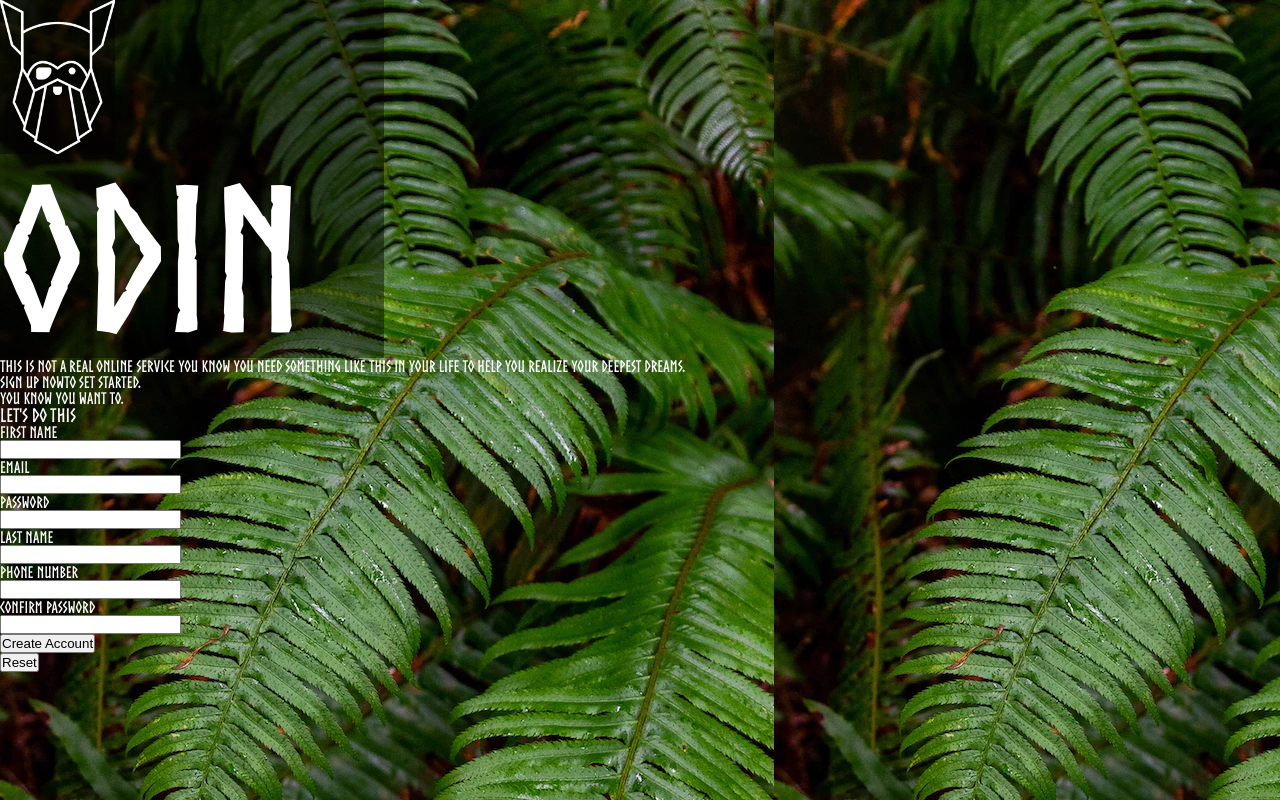
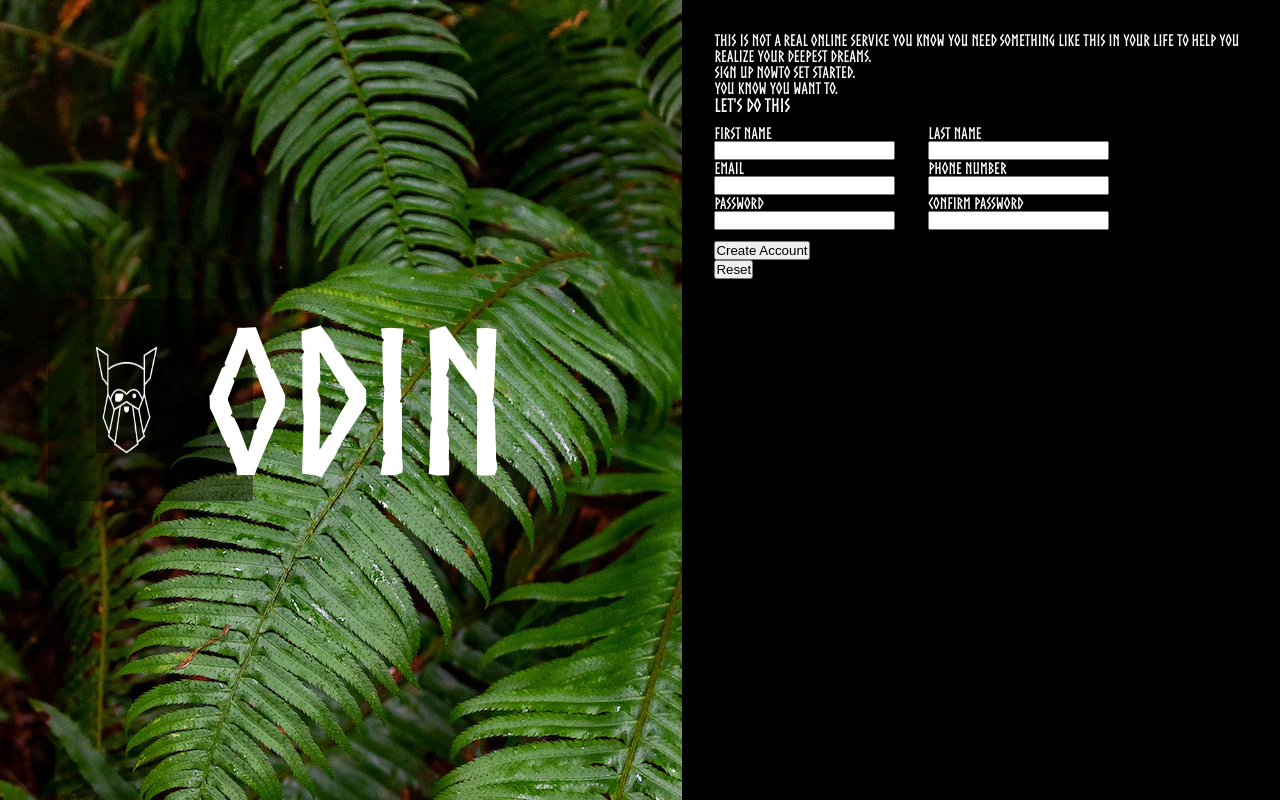
Before and after one commit to programmer-weeb/Sign-Up-Form, a plain HTML site: page index.html in a window 1280 px wide. Drawn offline with Linux system fonts and the light colour scheme.

Commit message:
Some CSS

```diff
--- a/index.html
+++ b/index.html
@@ -1,5 +1,6 @@
 <!DOCTYPE html>
 <html lang="en">
+
 <head>
     <meta charset="UTF-8">
     <meta http-equiv="X-UA-Compatible" content="IE=edge">
@@ -8,6 +9,7 @@
     <!-- style -->
     <link rel="stylesheet" href="style.css">
 </head>
+
 <body>
     <main>
         <div class="leftDev">
@@ -18,11 +20,13 @@
         </div>
         <div class="rightDiv">
             <div class="txtBeforeForm">
-                <p>this is not a real online service you know you need something like this in your life to help you realize your deepest dreams. <br>Sign up nowto set started.</p>
+                <p>this is not a real online service you know you need something like this in your life to help you
+                    realize your deepest dreams. <br>Sign up nowto set started.</p>
                 <h4>you know you want to.</h4>
             </div>
             <form action="#" method="post">
                 <h3>Let's do this</h3>
+                <div class="flex">
                     <div class="leftInputs">
                         <label for="fname">First Name</label><br>
                         <input type="text" id="fname"><br>
@@ -39,10 +43,12 @@
                         <label for="confirmPassword">confirm Password</label><br>
                         <input type="password" id="confirmPassword"><br>
                     </div>
+                </div>
                 <button type="button">Create Account</button><br>
                 <button type="reset">Reset</button>
             </form>
         </div>
     </main>
 </body>
+
 </html>
--- a/style.css
+++ b/style.css
@@ -13,6 +13,9 @@
 main {
     font-family: theOdin;
     color: white;
+    display: flex;
+    flex-direction: row;
+    align-items: center;
 }
 
 body {
@@ -22,8 +25,26 @@
 .logo {
     width: 30%;
     background: rgba(0, 0, 0, 0.445);
+    background-repeat: no-repeat;
+    display: flex    ;
+    margin: 3rem;
 }
 
 .logo span {
     font-size: 200px;
 }
+
+.rightDiv {
+    background-color: black;
+    height: 100vh;
+    padding: 2rem;
+
+}
+.flex {
+    display: flex;
+    margin-top: 11px;
+    margin-bottom: 11px;
+}
+.leftInputs {
+    margin-right: 33px;
+}
```
Lines whose indentation alone changed are shown as unchanged.
